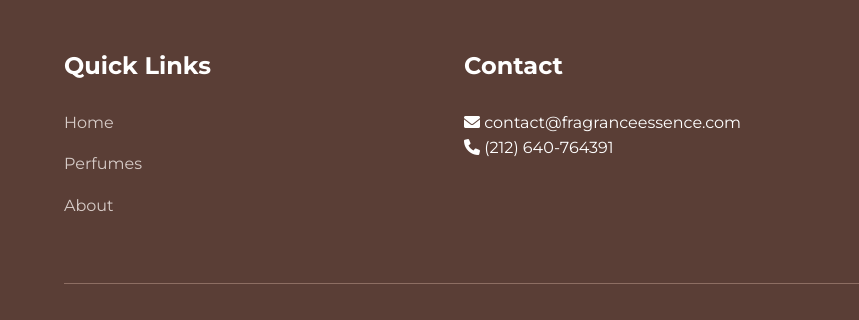
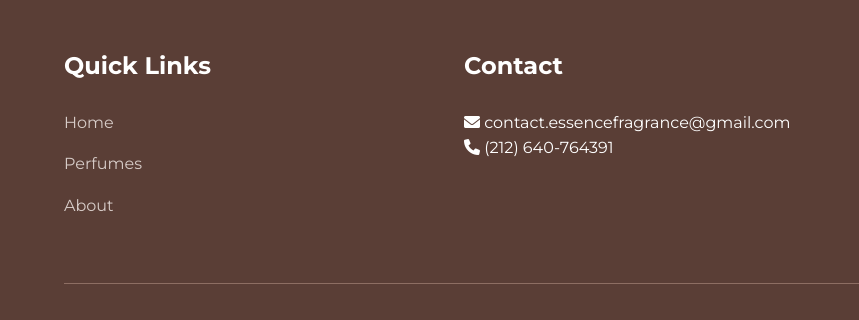
Before and after one commit to FragranceEssence/fragranceessence, a plain HTML site: page index.html in a window 1280 px wide. Shown: the part 3118-3438 px from the top of the page, 0-859 px from the left. Drawn offline with Linux system fonts and the light colour scheme.

Commit message:
Update index.html

```diff
--- a/index.html
+++ b/index.html
@@ -363,7 +363,7 @@
             </div>
             <div class="footer-section">
                 <h3>Contact</h3>
-                <p><i class="fas fa-envelope"></i> contact@fragranceessence.com</p>
+                <p><i class="fas fa-envelope"></i> contact.essencefragrance@gmail.com</p>
                 <p><i class="fas fa-phone"></i> (212) 640-764391</p>
             </div>
             <div class="footer-section">
```
